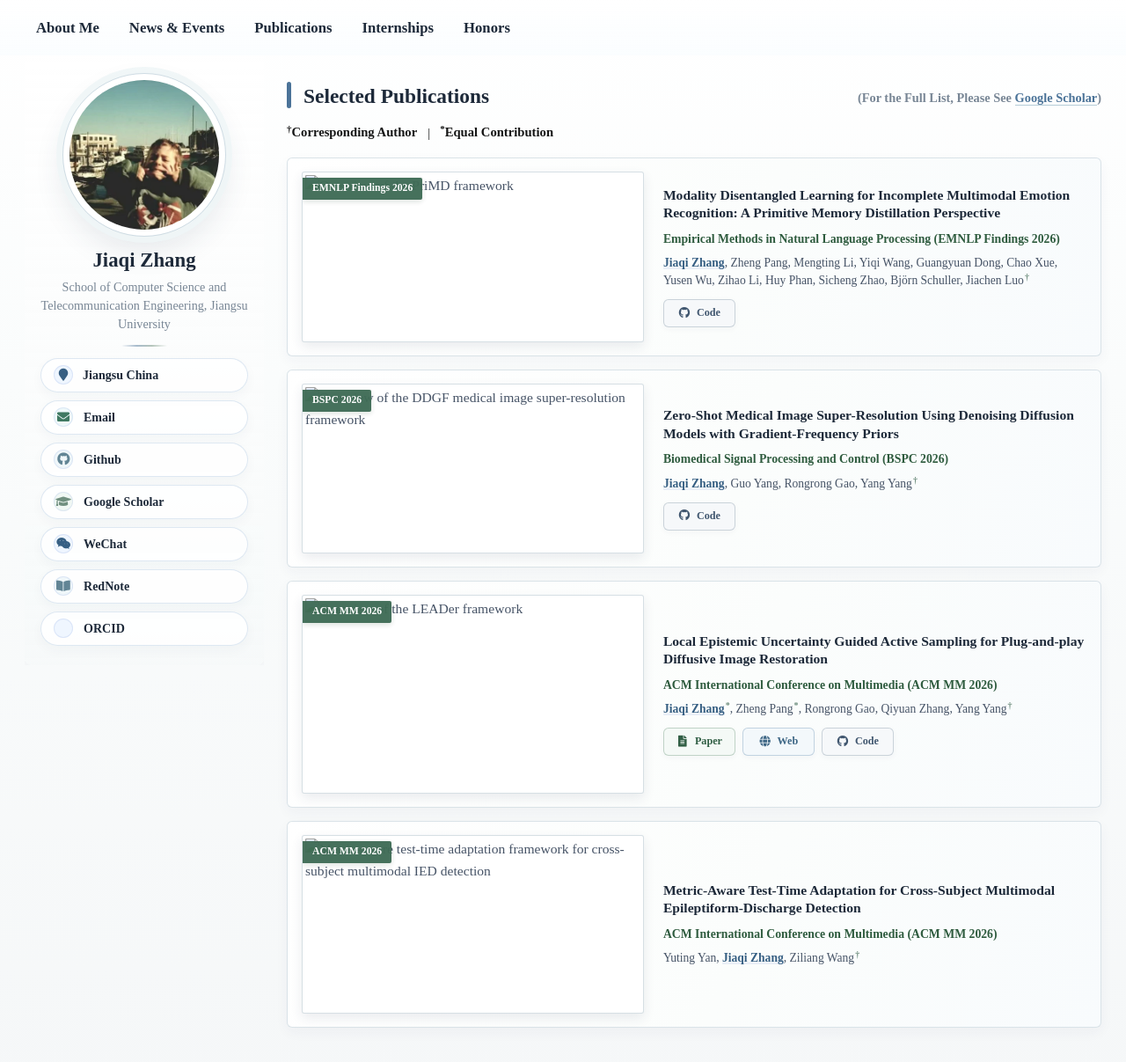
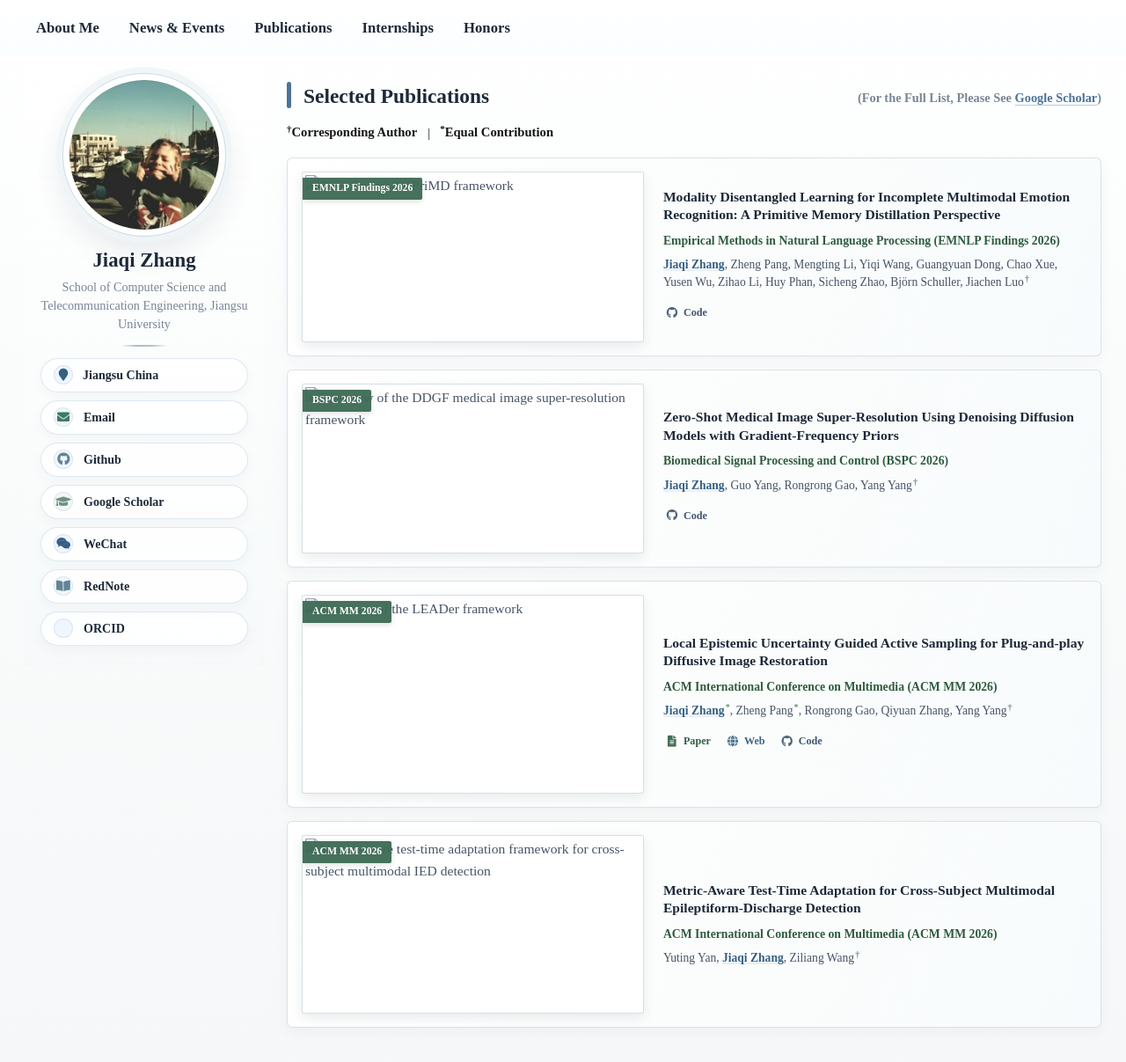
Before and after one commit to JiaqiZhang-Sengoku/JiaqiZhang-Sengoku.github.io, a Jekyll site: the page built from _pages/includes/pub.md, in a window 1280 px wide and 1266 px high. Shown: the top 1207 px of the window at 88% size. Built offline with Jekyll 4.4.1, drawn with Linux system fonts in a browser that asks for light colours; our own code applies the rules of GitHub Pages for plain Markdown files.

Commit message:
20260707

```diff
--- a/assets/css/main.scss
+++ b/assets/css/main.scss
@@ -1776,7 +1776,7 @@ body > #main > .sidebar.sticky {
     display: inline-flex !important;
     align-items: center !important;
     flex-wrap: wrap;
-    gap: 8px;
+    gap: 12px;
     margin-top: 11px !important;
     line-height: 1 !important;
 }
@@ -1786,29 +1786,29 @@ body > #main > .sidebar.sticky {
     display: inline-flex !important;
     align-items: center !important;
     justify-content: center !important;
-    width: 82px;
-    min-width: 82px;
-    height: 32px;
-    min-height: 32px;
-    gap: 7px;
-    padding: 0 10px !important;
+    width: auto;
+    min-width: 0;
+    height: auto;
+    min-height: 28px;
+    gap: 6px;
+    padding: 4px 3px !important;
     box-sizing: border-box;
-    border: 1px solid rgba(191, 204, 214, 0.82) !important;
-    border-radius: 6px !important;
-    background: #ffffff !important;
+    border: 0 !important;
+    border-radius: 4px !important;
+    background: transparent !important;
     color: #40566f !important;
-    box-shadow: 0 2px 7px rgba(42, 57, 88, 0.040) !important;
+    box-shadow: none !important;
     font-size: 0.78rem !important;
     font-weight: 700 !important;
     line-height: 1.12 !important;
     white-space: nowrap;
     text-decoration: none !important;
-    transition: border-color 0.18s ease, background 0.18s ease, box-shadow 0.18s ease, color 0.18s ease, transform 0.18s ease;
+    transition: background 0.18s ease, color 0.18s ease, transform 0.18s ease;
 }
 
 .paper-box-text .paper-links a:hover,
 .other-paper-links a:hover {
-    box-shadow: 0 5px 13px rgba(42, 57, 88, 0.085) !important;
+    box-shadow: none !important;
     text-decoration: none !important;
     transform: translateY(-1px);
 }
@@ -1822,6 +1822,7 @@ body > #main > .sidebar.sticky {
     width: 14px;
     font-size: 0.82rem !important;
     line-height: 1 !important;
+    opacity: 0.90;
 }
 
 .paper-links .paper-link__icon.fas,
@@ -1838,43 +1839,37 @@ body > #main > .sidebar.sticky {
 
 .paper-box-text .paper-links .paper-link--paper,
 .other-paper-links .paper-link--paper {
-    border-color: rgba(91, 139, 110, 0.34) !important;
-    background: #f4f9f6 !important;
+    background: transparent !important;
     color: #315f45 !important;
 }
 
 .paper-box-text .paper-links .paper-link--web,
 .other-paper-links .paper-link--web {
-    border-color: rgba(96, 139, 172, 0.34) !important;
-    background: #f3f8fb !important;
+    background: transparent !important;
     color: #3d6685 !important;
 }
 
 .paper-box-text .paper-links .paper-link--code,
 .other-paper-links .paper-link--code {
-    border-color: rgba(118, 139, 156, 0.34) !important;
-    background: #f6f8fa !important;
+    background: transparent !important;
     color: #40566f !important;
 }
 
 .paper-box-text .paper-links .paper-link--paper:hover,
 .other-paper-links .paper-link--paper:hover {
-    border-color: rgba(70, 119, 89, 0.58) !important;
-    background: #eaf4ed !important;
+    background: rgba(71, 124, 91, 0.09) !important;
     color: #274f38 !important;
 }
 
 .paper-box-text .paper-links .paper-link--web:hover,
 .other-paper-links .paper-link--web:hover {
-    border-color: rgba(74, 120, 155, 0.58) !important;
-    background: #eaf3f8 !important;
+    background: rgba(74, 120, 155, 0.09) !important;
     color: #315b7b !important;
 }
 
 .paper-box-text .paper-links .paper-link--code:hover,
 .other-paper-links .paper-link--code:hover {
-    border-color: rgba(92, 118, 139, 0.54) !important;
-    background: #edf2f5 !important;
+    background: rgba(92, 118, 139, 0.09) !important;
     color: #344b62 !important;
 }
 
@@ -2699,15 +2694,15 @@ body > #main > .sidebar.sticky {
 
     .paper-links,
     .other-paper-links {
-        gap: 5px;
+        gap: 10px;
     }
 
     .paper-box-text .paper-links a,
     .other-paper-links a {
-        width: 80px;
-        min-width: 80px;
-        height: 32px;
-        min-height: 32px;
+        width: auto;
+        min-width: 0;
+        height: auto;
+        min-height: 28px;
         font-size: 0.77rem !important;
     }
 
```
